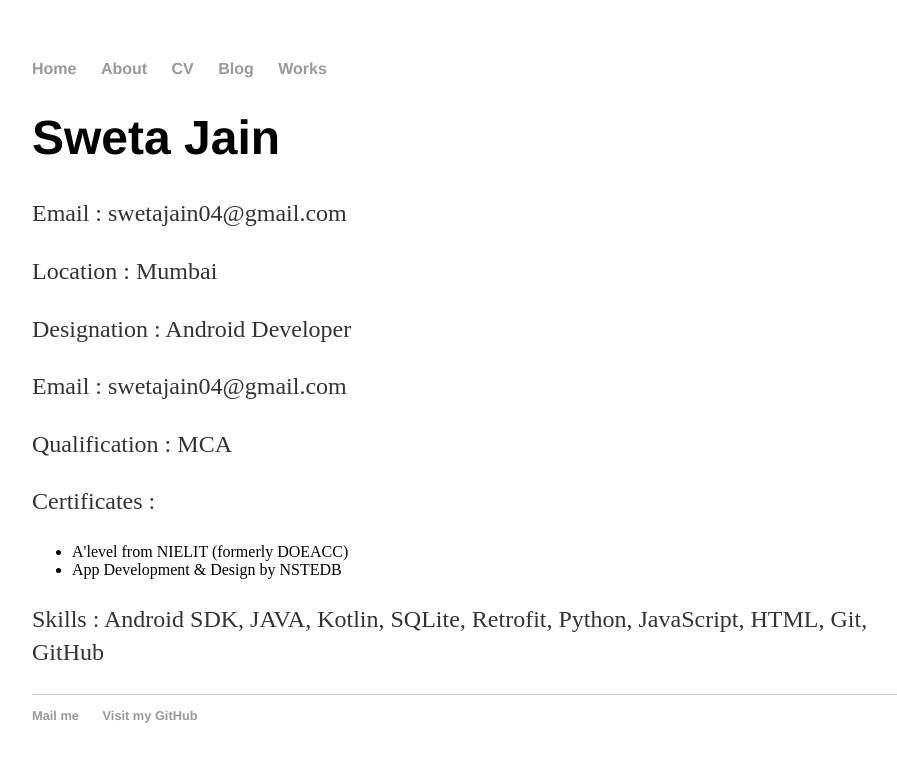
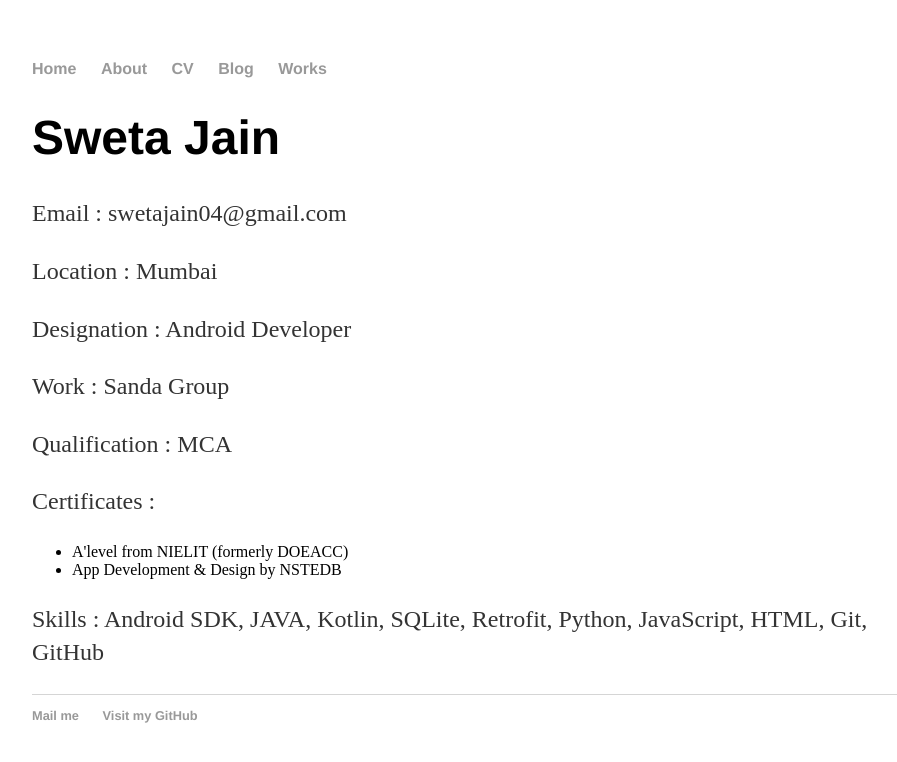
Before and after one commit to SwetaTheBest/swetathebest.github.io, a Jekyll site: the page built from cv/index.html, in a window 1280 px wide. Shown: the top 762 px of the page, without its empty margins (160-1057 px from the left). Built offline with Jekyll 4.4.1, drawn with Linux system fonts in a browser that asks for light colours.

Commit message:
added work place

```diff
--- a/cv/index.html
+++ b/cv/index.html
@@ -7,7 +7,7 @@ title: Sweta Jain
 	<p>Email : swetajain04@gmail.com </p>
 	<p>Location : Mumbai </p>
 	<p>Designation : Android Developer</</p>
-	<p>Email : swetajain04@gmail.com </p>
+	<p>Work : Sanda Group </p>
   <p>Qualification : MCA</p>
   <p>Certificates :<ul>
 	<li>A'level from NIELIT (formerly DOEACC)</li>
```
